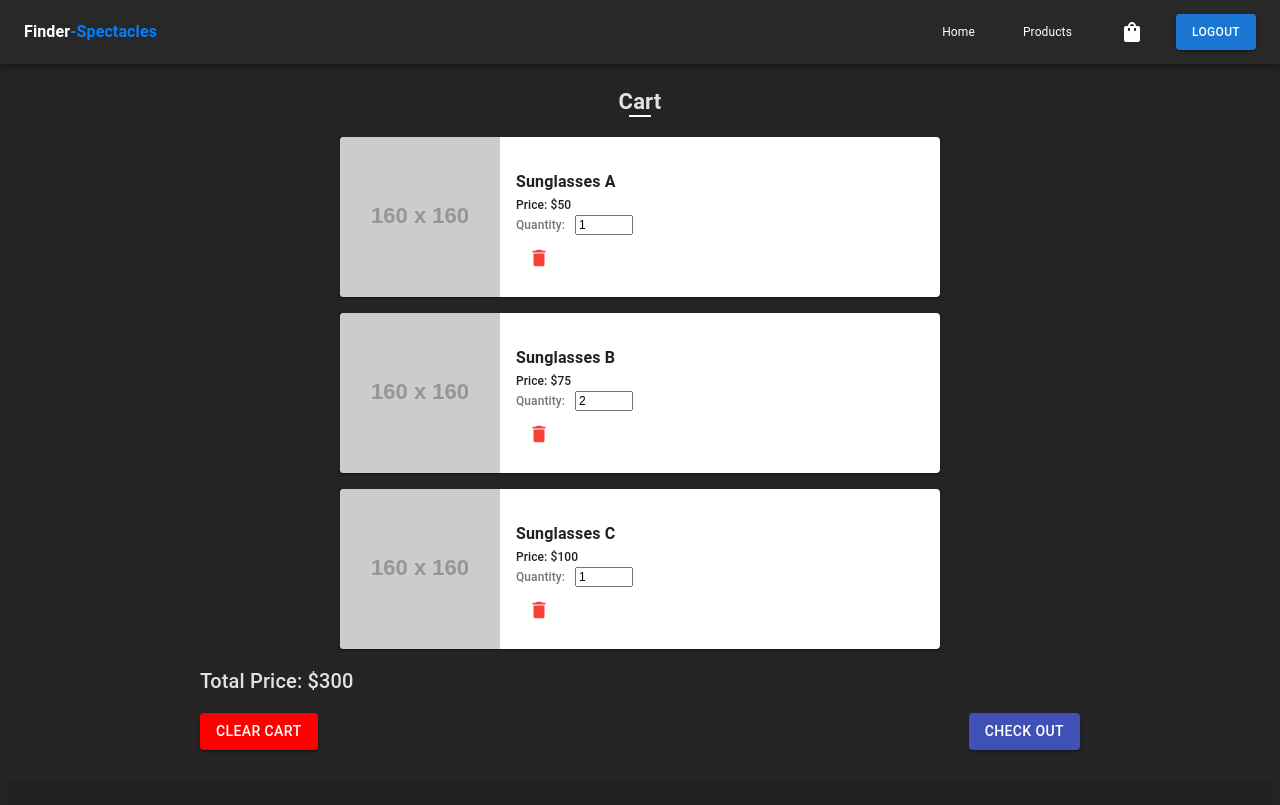
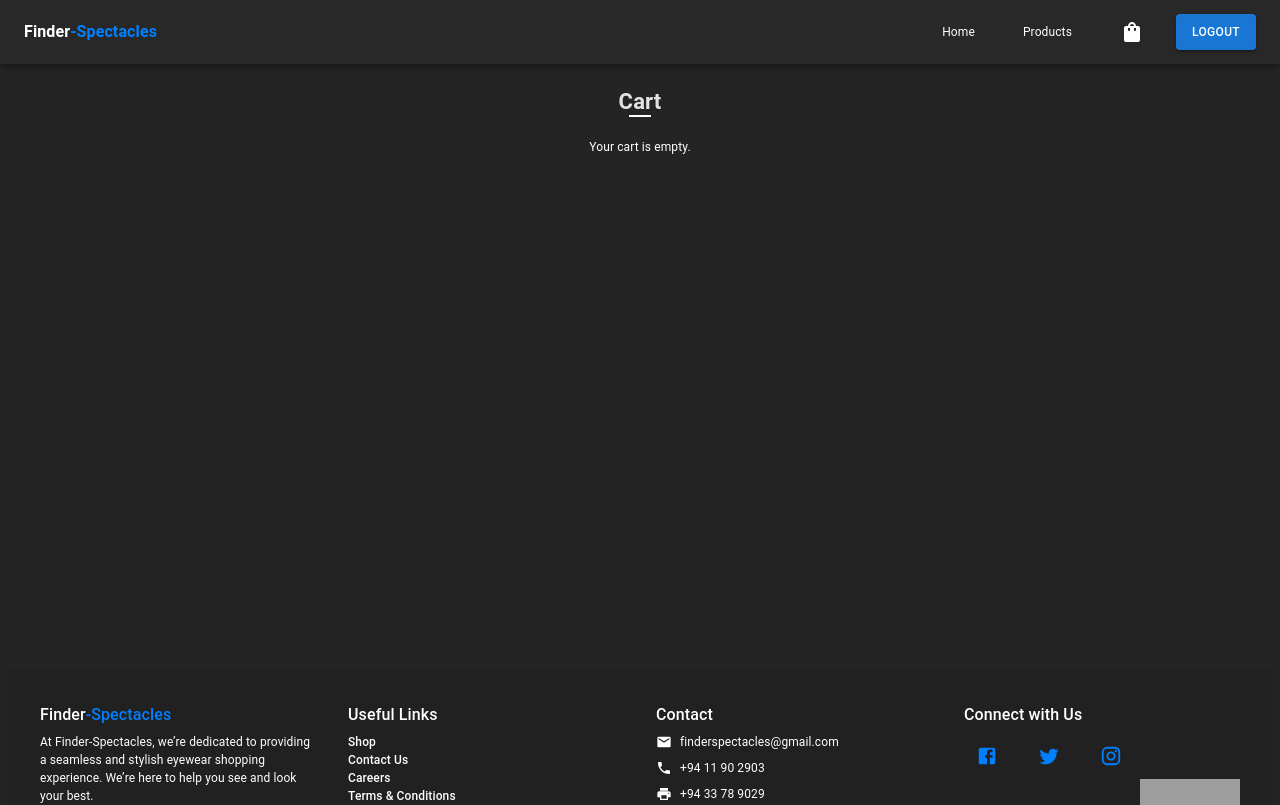
Before and after one commit to LahiruV/Zenra-Spectacle-Live-Front, a React (Vite) app: page /cart in a window 1280 px wide. Shown: the top 805 px of the page. Built offline with nearby package versions, Linux system fonts and the light colour scheme; sample sign-in values are in the browser's storage; grey boxes are pictures that could not be loaded.

Commit message:
Refactor Cart component to use Redux for state management; update item quantity handling and improve cart clearing functionality

```diff
--- a/src/Pages/Customer/Cart.jsx
+++ b/src/Pages/Customer/Cart.jsx
@@ -1,4 +1,7 @@
-import React, { useState, useEffect } from 'react';
+import React, { useState } from 'react';
+import { useNavigate } from 'react-router-dom';
+import { useSelector, useDispatch } from 'react-redux';
+import { setCartItemsList } from '../../Redux/common-slice';
 import { makeStyles } from '@material-ui/core/styles';
 import {
     Typography,
@@ -8,7 +11,6 @@ import {
     Card,
     CardContent,
     CardMedia,
-    CardActions,
 } from '@material-ui/core';
 import DeleteIcon from '@material-ui/icons/Delete';
 import Navbar from '../../Components/NavBar/Navbar';
@@ -32,8 +34,8 @@ const useStyles = makeStyles((theme) => ({
     },
     cardDetails: {
         flex: 1,
-        marginTop: '15px',
-        marginBottom: '-16px',
+        marginTop: '35px',
+        marginBottom: '-36px',
     },
     cardMedia: {
         width: 160,
@@ -44,62 +46,34 @@ const useStyles = makeStyles((theme) => ({
     totalAmount: {
         marginTop: theme.spacing(2),
         marginBottom: theme.spacing(2),
+        fontSize: '16px'
     },
 }));
 
 const Cart = () => {
     const classes = useStyles();
-    // Hardcoded cart items for initial display
-    const [cartItems, setCartItems] = useState([
-        {
-            id: 1,
-            itemName: 'Sunglasses A',
-            price: 50,
-            quantity: 1,
-            picture: 'https://via.placeholder.com/160',
-        },
-        {
-            id: 2,
-            itemName: 'Sunglasses B',
-            price: 75,
-            quantity: 2,
-            picture: 'https://via.placeholder.com/160',
-        },
-        {
-            id: 3,
-            itemName: 'Sunglasses C',
-            price: 100,
-            quantity: 1,
-            picture: 'https://via.placeholder.com/160',
-        },
-    ]);
-
-    // useEffect(() => {
-    //     const storedCartItems = JSON.parse(localStorage.getItem('cartItems'));
-    //     if (storedCartItems) {
-    //         setCartItems(storedCartItems);
-    //     }
-    // }, []);
+    const navigate = useNavigate();
+    const dispatch = useDispatch();
+    const { cartItemsList: cartItems } = useSelector((state) => state.common);
 
     const handleRemoveFromCart = (id) => {
-        setCartItems(cartItems.filter((item) => item.id !== id));
+        dispatch(setCartItemsList(cartItems.filter((item) => item.name !== name)));
     };
 
-    const handleChangeQuantity = (id, quantity) => {
+    const handleChangeQuantity = (name, qty) => {
         const updatedCartItems = cartItems.map((item) =>
-            item.id === id ? { ...item, quantity } : item
+            item.name === name ? { ...item, qty } : item
         );
-        setCartItems(updatedCartItems);
+        dispatch(setCartItemsList(updatedCartItems));
     };
 
     const handleClearCart = () => {
-        localStorage.setItem('checkoutItems', JSON.stringify([]));
-        localStorage.setItem('cartItems', JSON.stringify([]));
-        window.location.href = '/MenuPage';
+        dispatch(setCartItemsList([]));
+        navigate('/products');
     };
 
     const calculateTotal = () => {
-        return cartItems.reduce((total, item) => total + item.price * item.quantity, 0);
+        return cartItems.reduce((total, item) => total + item.price * item.qty, 0);
     };
 
     const handleCheckout = () => {
@@ -132,7 +106,7 @@ const Cart = () => {
                         />
                         <div className={classes.cardDetails}>
                             <CardContent>
-                                <Typography variant="subtitle1" style={{ fontWeight: 'bold', fontSize: 16 }}>{item.itemName}</Typography>
+                                <Typography variant="subtitle1" style={{ fontWeight: 'bold', fontSize: 16 }}>{item.name}</Typography>
                                 <Typography variant="subtitle2" style={{ fontSize: '12px' }}>
                                     Price: ${item.price}
                                 </Typography>
@@ -141,36 +115,36 @@ const Cart = () => {
                                     <input
                                         type="number"
                                         style={{ width: 50, marginLeft: 10, fontSize: '12px' }}
-                                        value={item.quantity}
-                                        onChange={(e) => handleChangeQuantity(item.id, parseInt(e.target.value))}
+                                        value={item.qty}
+                                        onChange={(e) => handleChangeQuantity(item.name, parseInt(e.target.value))}
                                         min={1}
                                     />
                                 </Typography>
-                                <IconButton aria-label="remove" onClick={() => handleRemoveFromCart(item.id)}>
-                                    <DeleteIcon color='error' style={{ fontSize: '22px' }} />
+                                <IconButton aria-label="remove" onClick={() => handleRemoveFromCart(item.id)} style={{ marginLeft: '535px', marginTop: '-5px' }}>
+                                    <DeleteIcon color='error' style={{ fontSize: '22px', }} />
                                 </IconButton>
                             </CardContent>
                         </div>
                     </Card>
                 ))}
                 {cartItems.length === 0 && (
-                    <Typography variant="subtitle1" color="textSecondary">
+                    <Typography variant="subtitle1" color="textSecondary" style={{ fontSize: '12px', color: 'white', paddingBottom: '60vh', textAlign: 'center' }}>
                         Your cart is empty.
                     </Typography>
                 )}
                 {cartItems.length > 0 && (
-                    <div style={{ marginLeft: '160px', marginRight: '160px' }}>
+                    <div style={{ textAlign: 'right', paddingRight: '300px' }}>
                         <Typography variant="h6" gutterBottom className={classes.totalAmount}>
                             Total Price: ${calculateTotal()}
                         </Typography>
-                        <Grid container spacing={2}>
+                        <Grid container spacing={2} justify="flex-end">
                             <Grid item>
-                                <Button variant="contained" style={{ backgroundColor: 'red', color: 'white' }} onClick={handleClearCart}>
-                                    Clear Cart
+                                <Button variant="contained" style={{ backgroundColor: 'red', color: 'white', fontSize: '12px' }} onClick={handleClearCart}>
+                                    Clear
                                 </Button>
                             </Grid>
-                            <Grid item className={classes.buttonGroup}>
-                                <Button variant="contained" color="primary" onClick={handleCheckout}>
+                            <Grid item >
+                                <Button variant="contained" color="primary" style={{ fontSize: '12px' }} onClick={handleCheckout}>
                                     Check Out
                                 </Button>
                             </Grid>
--- a/src/Pages/Customer/Products.jsx
+++ b/src/Pages/Customer/Products.jsx
@@ -10,47 +10,53 @@ const productsCategory = ['All', 'Unisex', 'Men', 'Women'];
 const dataList = [
     {
         name: 'Arnette AN4321 278677',
-        price: '33,500',
+        price: '33500',
         description: 'The Arnette AN4321_278677 sunglasses feature a medium-sized design in red.These sunglasses are tailored for men. They are not prescription-compatible and do not belong to a new collection.',
         picture: 'https://shop.visioncare.lk/media/catalog/product/cache/1/image/9df78eab33525d08d6e5fb8d27136e95/a/n/an4321-removebg-preview_1.png',
-        gender: 'Men'
+        gender: 'Men',
+        qty: 1
     },
     {
         name: 'Coach HC7134 93318Z',
-        price: '57,000',
+        price: '57000',
         description: 'The Coach HC7134_93318Z sunglasses offer a medium-sized, full-frame design in brown. Made from metal, these stylish sunglasses are tailored for women. They are not prescription-compatible and not part of a new collection.',
         picture: 'https://shop.visioncare.lk/media/catalog/product/cache/1/image/9df78eab33525d08d6e5fb8d27136e95/u/n/untitled_design_30_.png',
-        gender: 'Women'
+        gender: 'Women',
+        qty: 1
     },
     {
         name: 'Polarized PL584 C4',
-        price: '5,000',
+        price: '5000',
         description: 'The Polarized PL584_C4 sunglasses feature a medium-sized, full-frame design in grey. Made from plastic, these unisex sunglasses provide stylish, durable wear. Not prescription-compatible or from a new collection.',
         picture: 'https://shop.visioncare.lk/media/catalog/product/cache/1/small_image/9df78eab33525d08d6e5fb8d27136e95/u/n/untitled_design_58_.png',
-        gender: 'Unisex'
+        gender: 'Unisex',
+        qty: 1
     },
     {
         name: 'Polarsun PL-5594P C4 G2',
-        price: '7,000',
+        price: '7000',
         description: 'The Polarsun PL-5594P C4/G2 sunglasses offer a medium-sized, full-frame design in red. Made from plastic, these stylish sunglasses are tailored for women. They are not prescription-compatible.',
         picture: 'https://shop.visioncare.lk/media/catalog/product/cache/1/image/9df78eab33525d08d6e5fb8d27136e95/a/_/a_5_1.jpg',
-        gender: 'Women'
+        gender: 'Women',
+        qty: 1
 
     },
     {
         name: 'Prada 09VS Pro',
-        price: '51,000',
+        price: '51000',
         description: 'The Prada 09VS sunglasses feature a medium-sized, full-frame design made from acetate. Tailored for women, these sunglasses offer luxury and style. They are not prescription-compatible.',
         picture: 'https://shop.visioncare.lk/media/catalog/product/cache/1/image/9df78eab33525d08d6e5fb8d27136e95/i/m/img_0255.jpg',
-        gender: 'Women'
+        gender: 'Women',
+        qty: 1
 
     },
     {
         name: 'RayBan RB3025 002 48',
-        price: '97,000',
+        price: '97000',
         description: 'The Ray-Ban RB3025_002_48 sunglasses feature a medium-sized design in black, crafted from metal. Designed for men, they combine classic style with durability.',
         picture: 'https://shop.visioncare.lk/media/catalog/product/cache/1/image/9df78eab33525d08d6e5fb8d27136e95/r/b/rb3025.png',
-        gender: 'Men'
+        gender: 'Men',
+        qty: 1
 
     },
 ];
```
